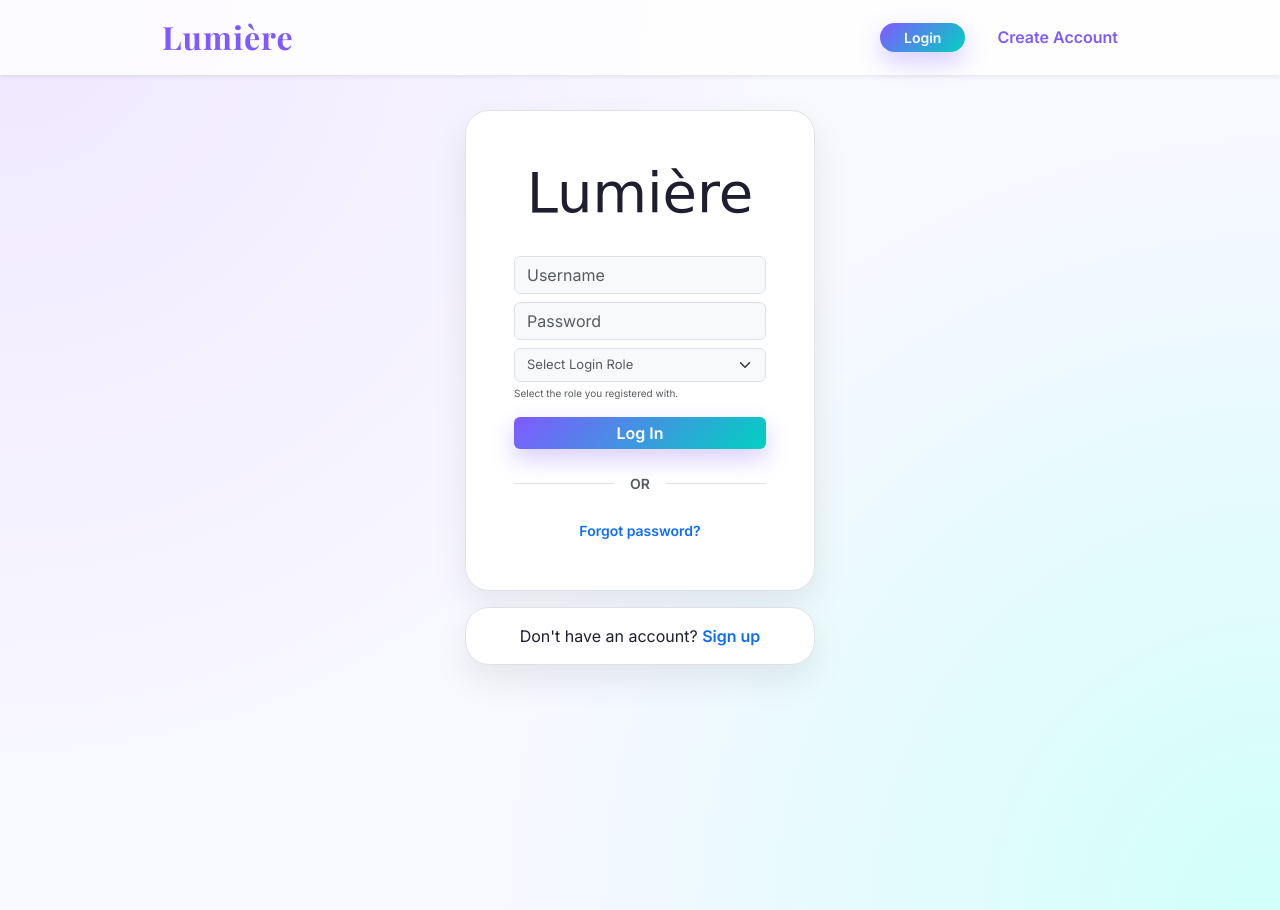
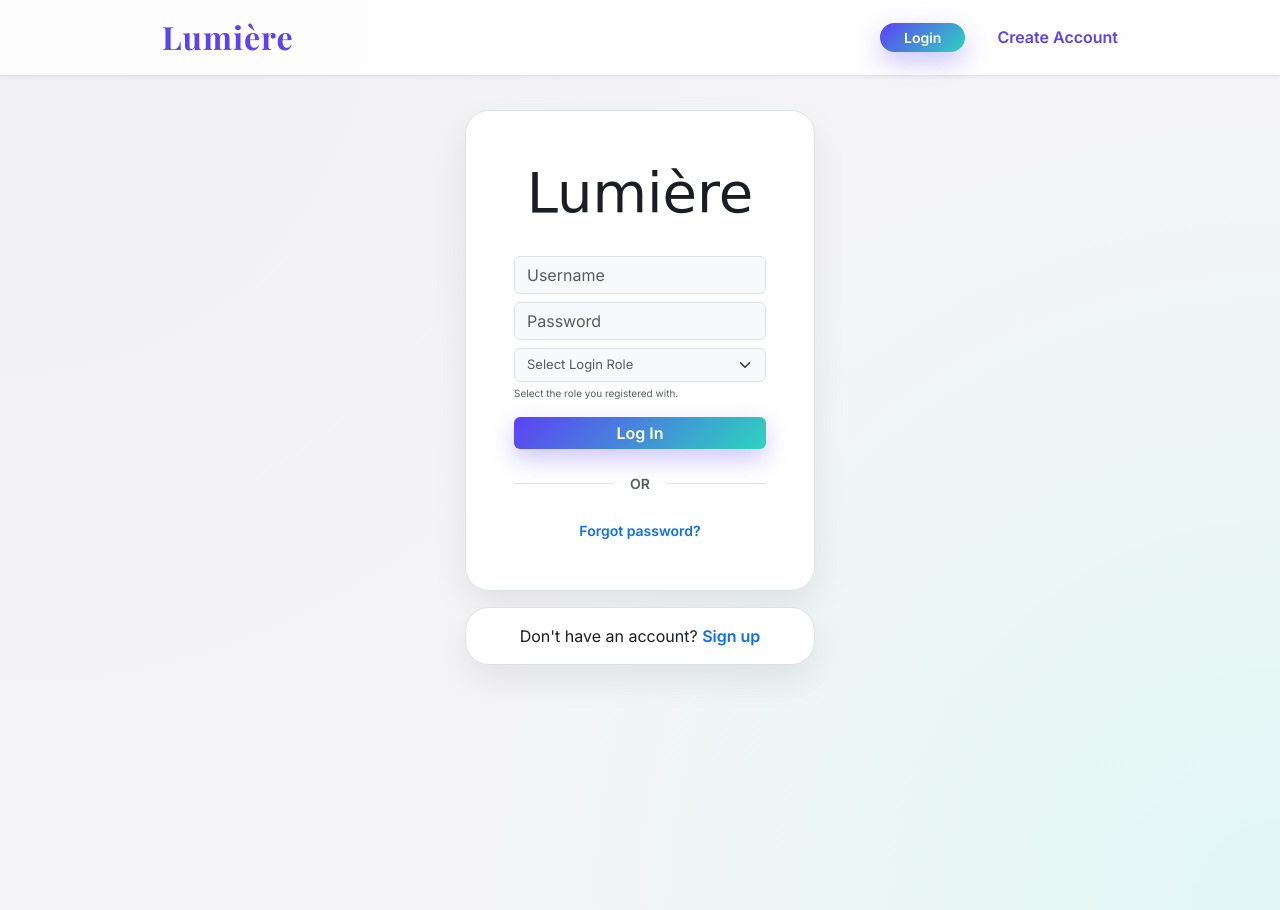
Before and after one commit to Nahid3783/Lumi-re, a Flask app: a page that uses templates/base.html in a window 1280 px wide. Run offline with Flask 3, Linux system fonts and the light colour scheme; some libraries are stand-ins or nearby versions.

Commit message:
updated css file

```diff
--- a/static/css/style.css
+++ b/static/css/style.css
@@ -1,21 +1,34 @@
 /* ============================
-   Lumière – Modern Glass Gallery
+   Lumière – Professional Glass Gallery
 =============================== */
 
+/* =============================
+   Color Palette (Professional)
+   ----------------------------
+   --bg-main: Soft neutral background
+   --glass: Glass card transparency
+   --accent: Deep blue-violet (primary)
+   --accent-soft: Cyan light (secondary)
+   --text-dark: Dark grey for text
+   --border-soft: Subtle card borders
+   --shadow-soft: Light shadow for depth
+=============================== */
 :root {
-    --bg-main: #f8f8ff;
-    --glass: rgba(255, 255, 255, 0.8);
-    --accent: #7f5aff;           /* Violet */
-    --accent-soft: #00d1c1;      /* Cyan */
-    --text-dark: #1e1e2f;
+    --bg-main: #f5f5f7;              /* Main page background */
+    --glass: rgba(255, 255, 255, 0.85);
+    --accent: #5b42f3;               /* Deep violet */
+    --accent-soft: #2dd4bf;          /* Cyan secondary */
+    --text-dark: #1c1c24;            /* Text color */
     --border-soft: rgba(255, 255, 255, 0.35);
-    --shadow-soft: rgba(0,0,0,0.08);
+    --shadow-soft: rgba(0, 0, 0, 0.08);
 }
 
-/* BODY */
+/* =============================
+   BODY
+=============================== */
 body {
-    background: radial-gradient(circle at top left, #f0e8ff, transparent 50%),
-                radial-gradient(circle at bottom right, #d0fff9, transparent 50%),
+    background: radial-gradient(circle at top left, #f0f0f5, transparent 50%),
+                radial-gradient(circle at bottom right, #e0f7f5, transparent 50%),
                 var(--bg-main);
     min-height: 100vh;
     font-family: 'Inter', sans-serif;
@@ -24,13 +37,17 @@ body {
     animation: fadeIn 0.6s ease forwards;
 }
 
-/* Fade-in Animation */
+/* =============================
+   Fade-in Animation
+=============================== */
 @keyframes fadeIn {
     from { opacity: 0; }
     to { opacity: 1; }
 }
 
-/* BRAND LOGO */
+/* =============================
+   Brand Logo
+=============================== */
 .brand-logo {
     font-family: 'Playfair Display', serif;
     font-size: 2rem;
@@ -39,7 +56,9 @@ body {
     font-weight: 700;
 }
 
-/* NAVBAR */
+/* =============================
+   NAVBAR
+=============================== */
 .navbar {
     background: var(--glass);
     backdrop-filter: blur(25px);
@@ -47,7 +66,9 @@ body {
     transition: background 0.3s;
 }
 
-/* NAV ICONS */
+/* =============================
+   NAV ICONS
+=============================== */
 .nav-icon {
     font-size: 1.3rem;
     color: var(--accent);
@@ -59,43 +80,52 @@ body {
     transform: translateY(-2px);
 }
 
-/* SEARCH INPUT */
+/* =============================
+   SEARCH INPUT
+=============================== */
 .search-input {
     border-radius: 30px;
     border: none;
     padding: 8px 16px;
-    background: rgba(0,0,0,0.04);
+    background: rgba(0, 0, 0, 0.04);
 }
 
-/* GLASS CARDS */
+/* =============================
+   GLASS CARDS
+=============================== */
 .card, .post-card, .auth-card {
     background: var(--glass);
     backdrop-filter: blur(20px);
     border-radius: 24px;
     border: 1px solid var(--border-soft);
     box-shadow: 0 15px 35px var(--shadow-soft);
-    transition: transform 0.3s;
+    transition: transform 0.3s, box-shadow 0.3s;
 }
 
 .card:hover, .post-card:hover {
     transform: translateY(-3px);
+    box-shadow: 0 20px 40px var(--shadow-soft);
 }
 
-/* BUTTONS */
+/* =============================
+   BUTTONS
+=============================== */
 .btn-primary {
     background: linear-gradient(135deg, var(--accent), var(--accent-soft));
     border: none;
     font-weight: 600;
-    box-shadow: 0 10px 25px rgba(127, 90, 255, 0.3);
+    box-shadow: 0 10px 25px rgba(91, 66, 243, 0.3);
     transition: transform 0.3s, box-shadow 0.3s;
 }
 
 .btn-primary:hover {
     transform: translateY(-2px);
-    box-shadow: 0 15px 30px rgba(127, 90, 255, 0.35);
+    box-shadow: 0 15px 30px rgba(91, 66, 243, 0.35);
 }
 
-/* DROPDOWN */
+/* =============================
+   DROPDOWN MENUS
+=============================== */
 .glass-menu {
     background: var(--glass);
     backdrop-filter: blur(20px);
@@ -104,7 +134,9 @@ body {
     box-shadow: 0 8px 20px var(--shadow-soft);
 }
 
-/* LINKS */
+/* =============================
+   LINKS
+=============================== */
 .accent-link {
     color: var(--accent);
     font-weight: 500;
@@ -115,7 +147,9 @@ body {
     text-decoration: underline;
 }
 
-/* ALERTS */
+/* =============================
+   ALERTS
+=============================== */
 .glass-alert {
     background: var(--glass);
     border: none;
@@ -123,7 +157,25 @@ body {
     box-shadow: 0 8px 20px var(--shadow-soft);
 }
 
-/* IMAGE HOVER EFFECT */
+/* =============================
+   NAVBAR AVATAR
+=============================== */
+.nav-avatar {
+    width: 34px;
+    height: 34px;
+    object-fit: cover;
+    border-radius: 50%;
+    border: 2px solid var(--accent);
+    transition: transform 0.3s;
+}
+
+.nav-avatar:hover {
+    transform: scale(1.1);
+}
+
+/* =============================
+   IMAGE HOVER EFFECT
+=============================== */
 .post-card img {
     border-radius: 18px;
     transition: transform 0.3s;
@@ -132,3 +184,19 @@ body {
 .post-card img:hover {
     transform: scale(1.03);
 }
+
+/* =============================
+   RESPONSIVE CARD ANIMATION
+=============================== */
+@media (max-width: 768px) {
+    .card, .post-card {
+        border-radius: 18px;
+    }
+}
+
+/* =============================
+   SMOOTH SCROLLING
+=============================== */
+html {
+    scroll-behavior: smooth;
+}
```
